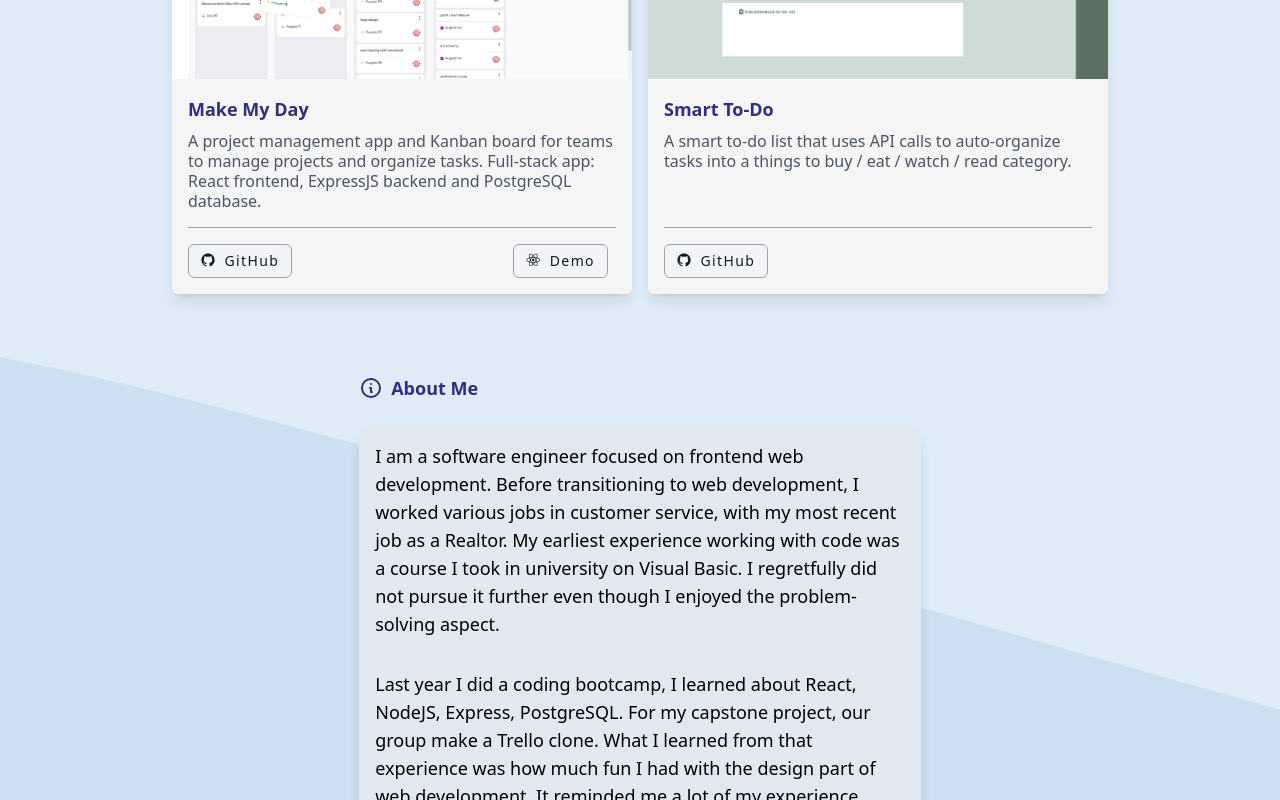
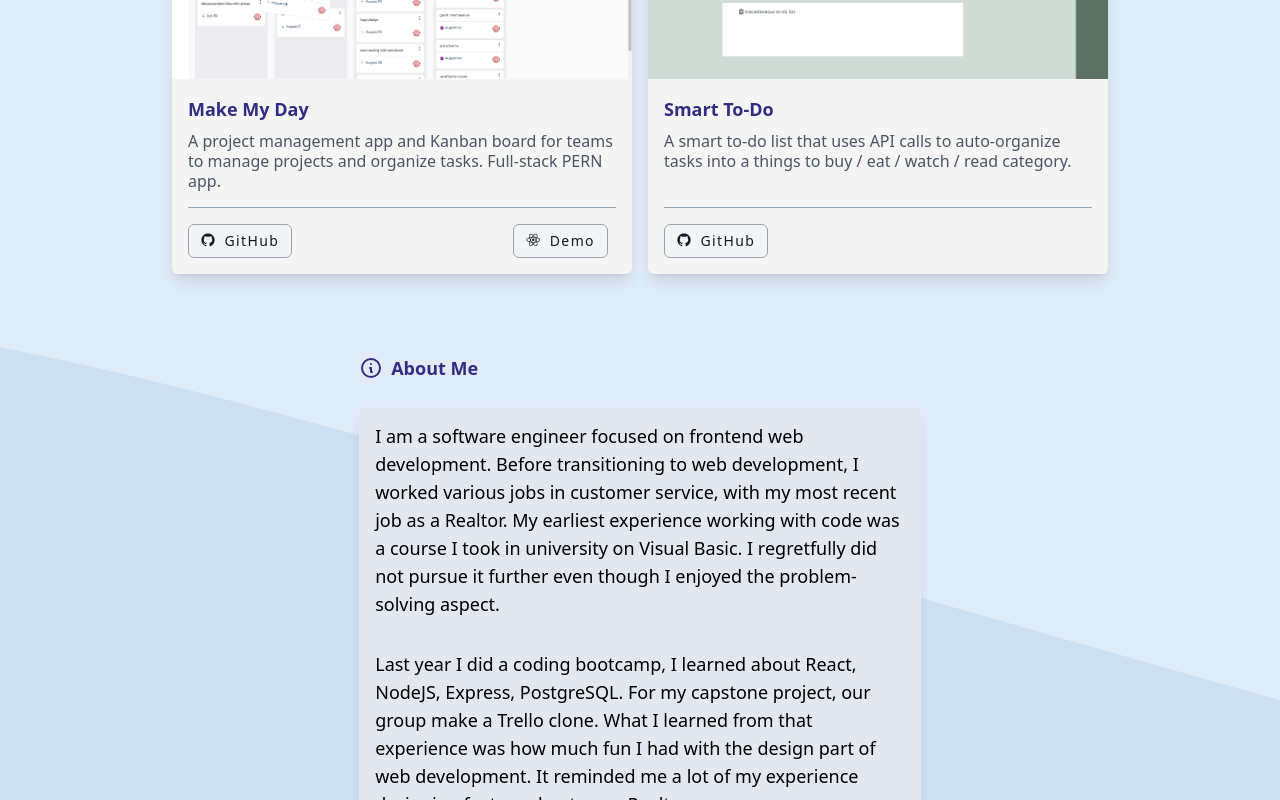
Before and after one commit to WebDevBernard/Portfolio, a Next.js app: page / in a window 1280 px wide. Shown: the part 1080-1880 px from the top of the page. Built offline with nearby package versions, Linux system fonts and the light colour scheme; a web font is replaced by a local one.

Commit message:
update resume

```diff
--- a/data/project-data.ts
+++ b/data/project-data.ts
@@ -22,7 +22,7 @@ export const projects = [
     title: "Make My Day",
     image: "/docs/kanban.png",
     description:
-      "A project management app and Kanban board for teams to manage projects and organize tasks.  Full-stack app: React frontend, ExpressJS backend and PostgreSQL database.",
+      "A project management app and Kanban board for teams to manage projects and organize tasks. Full-stack PERN app.",
     github: "https://github.com/WebDevBernard/MakeMyDay",
     link: "https://makemydaydemo.vercel.app/",
   },
--- a/styles/globals.css
+++ b/styles/globals.css
@@ -5,7 +5,7 @@
 @tailwind utilities;
 
 .btn-primary {
-  @apply text-white bg-indigo-400 hover:bg-indigo-500 rounded-md text-sm text-center tracking-widest block select-none px-5 py-2.5 uppercase duration-150 ease-out;
+  @apply text-white bg-indigo-400 hover:bg-indigo-500 rounded-md text-sm text-center tracking-widest block select-none px-5 py-2.5 uppercase duration-150 ease-out shadow-sm;
 }
 
 .btn-primary:active {
```
Also changed, not shown: 1 other file (tests, documents, lock files or other folders).
